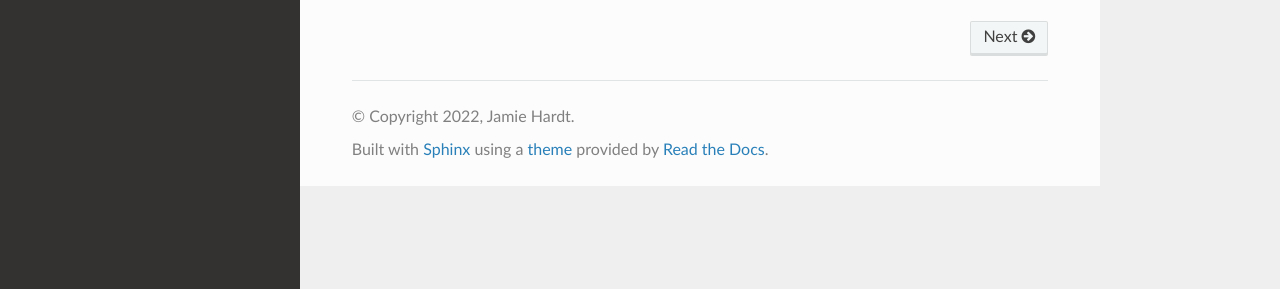
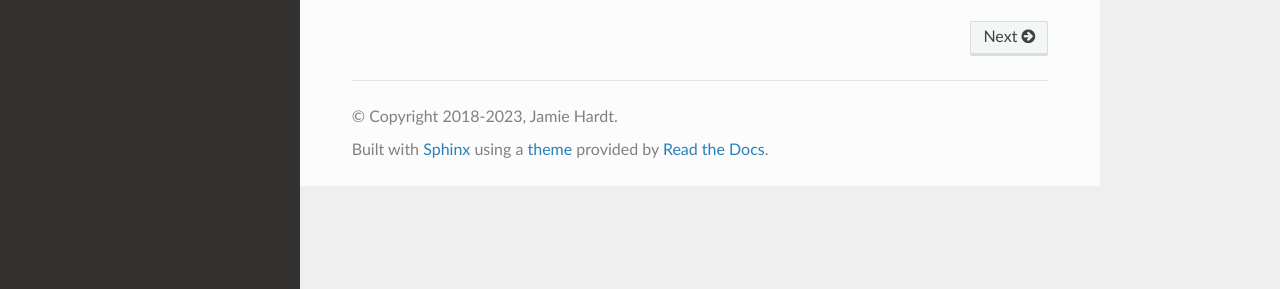
Before and after one commit to iluvcapra/wavinfo, a Sphinx documentation site: the page built from docs/source/index.rst, in a window 1280 px wide. Shown: the part 608-897 px from the top of the page. Built offline with Sphinx 7.4.7 and the Read the Docs theme 2.0.0, drawn with Linux system fonts in a browser that asks for light colours.

Commit message:
Update conf.py

```diff
--- a/docs/source/conf.py
+++ b/docs/source/conf.py
@@ -23,7 +23,7 @@ import wavinfo
 # -- Project information -----------------------------------------------------
 
 project = u'wavinfo'
-copyright = u'2022, Jamie Hardt'
+copyright = u'2018-2023, Jamie Hardt'
 author = u'Jamie Hardt'
 
 # The short X.Y version
```
